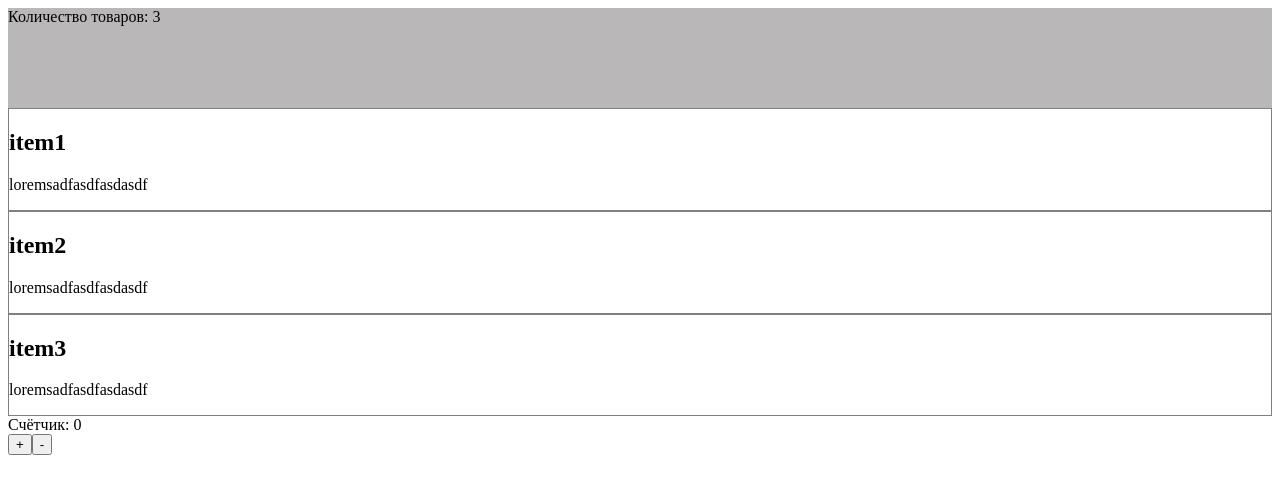
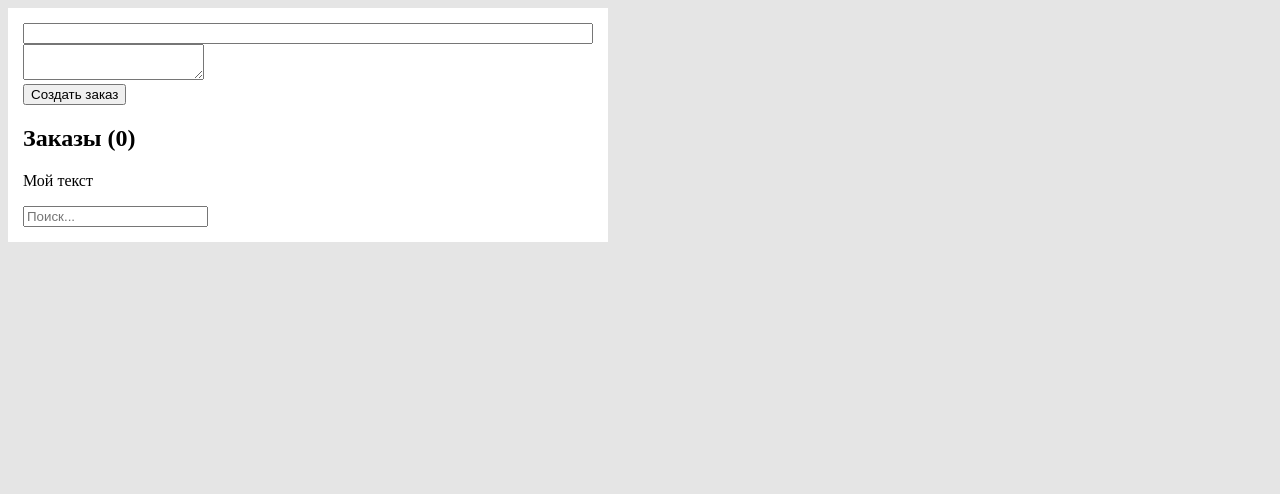
Before and after one commit to Don-Mihai/react-project-02, a React (Create React App) app: page / in a window 1280 px wide. Shown: the top 494 px of the page. Built offline with nearby package versions, Linux system fonts and the light colour scheme.

Commit message:
[feat] create orders []

```diff
--- a/package.json
+++ b/package.json
@@ -3,6 +3,10 @@
   "version": "0.1.0",
   "private": true,
   "dependencies": {
+    "@emotion/react": "^11.10.5",
+    "@emotion/styled": "^11.10.5",
+    "@mui/icons-material": "^5.11.0",
+    "@mui/material": "^5.11.8",
     "@testing-library/jest-dom": "^5.16.5",
     "@testing-library/react": "^13.4.0",
     "@testing-library/user-event": "^13.5.0",
--- a/src/App.js
+++ b/src/App.js
@@ -1,12 +1,13 @@
+import CreateOrder from './components/CreateOrder/CreateOrder';
 import Header from './components/Header';
-import Main from './components/Main';
+
 
 
 function App() {
   return (
     <div className="App">
-      <Header></Header>
-      <Main></Main>
+      {/* <Header></Header> */}
+      <CreateOrder></CreateOrder>
     </div>
   );
 }
--- /dev/null
+++ b/src/components/CreateOrder/CreateOrder.css
@@ -0,0 +1,10 @@
+.order {
+    width: 600px;
+    padding: 15px;
+    background-color: #fff;
+
+}
+
+.order__input-name {
+    width: 100%;
+}
--- /dev/null
+++ b/src/components/CreateOrder/CreateOrder.js
@@ -0,0 +1,71 @@
+import { useState } from "react";
+import Orders from "../Orders/Orders";
+import './CreateOrder.css';
+
+function CreateOrder () {
+    const [formValues, setFormValues] = useState({})
+    const [orders, setOrders] = useState([])
+
+
+    const  handleDelete = () => {
+        const arr = [{}, {}, {}]
+    }
+
+    const handleChange = (event) => {
+        // взять данные инпута
+        setFormValues({...formValues, name: event.target.value})
+
+        console.log(formValues)
+    }
+
+    const handleChangeSecondary = (event) => {
+        // взять данные инпута
+        setFormValues({...formValues, describe: event.target.value})
+        console.log(formValues)
+    }
+
+    const clearInput = () => {
+        setFormValues({
+            name: '',
+            describe: '',
+        })
+    }
+
+    const placeOrder = () => {
+        const newOrder = {
+            name: formValues.name,
+            describe: formValues.describe
+        }
+
+        // валидация на заполнение полей
+        if(!formValues?.describe?.length || !formValues?.name?.length) {
+            return;
+        }
+
+        // вызывает баги
+        // setOrders([...orders, newOrder])
+
+        setOrders(prev => {
+            return [...prev, newOrder]
+        })
+
+        clearInput()
+    }
+
+    return (
+        <div className="order">
+            <input name="name" className="order__input-name" onChange={handleChange} value={formValues?.name} />
+
+            <textarea name="describe" onChange={handleChangeSecondary} value={formValues?.describe} ></textarea>
+
+            <div>
+                <button onClick={placeOrder}>Создать заказ</button>
+            </div>
+
+
+            <Orders orders={orders} onDelete={handleDelete}><p>Мой текст</p></Orders>
+        </div>
+    )
+}
+
+export default CreateOrder
--- a/src/components/Main.js
+++ /dev/null
@@ -1,11 +0,0 @@
-
-
-function Main () {
-    return (
-        <main>
-
-        </main>
-    )
-}
-
-export default Main
--- /dev/null
+++ b/src/components/Orders/Orders.css
@@ -0,0 +1,6 @@
+.orders__item {
+    display: flex;
+    justify-content: space-between;
+    align-items: center;
+    padding: 10px 15px;
+}
--- /dev/null
+++ b/src/components/Orders/Orders.js
@@ -0,0 +1,46 @@
+import { useState } from "react";
+import './Orders.css'
+import IconButton from '@mui/material/IconButton';
+import DeleteIcon from '@mui/icons-material/Delete';
+
+
+
+function Orders({orders, onDelete, children}) {
+    const [search, setSearch] = useState('')
+
+    const handleChange = (event) => {
+        setSearch(event.target.value)
+    }
+
+    return (
+        <div>
+            <h2>Заказы ({orders?.length})</h2>
+            {children}
+
+            <input onChange={handleChange} value={search} placeholder="Поиск..." />
+            {orders
+                ?.filter(object => {
+                    // поиск по заказам
+                    if (object?.name.toUpperCase().includes(search.toUpperCase()) || object?.describe.toUpperCase().includes(search.toUpperCase())) {
+                        return true;
+                    } else return false;
+                })
+                .map((object, index) => {
+                    return (
+                        <div className="orders__item" key={index} style={{ border: '1px solid red' }}>
+                            <div>
+                                <div>{object?.name}</div>
+                                <div>{object?.describe}</div>
+                            </div>
+
+                            <IconButton onClick={() => onDelete(object.id)} aria-label="delete" size="small">
+                                <DeleteIcon fontSize="small" />
+                            </IconButton>
+                        </div>
+                    );
+                })}
+        </div>
+    );
+}
+
+export default Orders
--- a/src/index.css
+++ b/src/index.css
@@ -1,8 +1,7 @@
-.header {
-  height: 100px;
-  background-color: rgb(185, 183, 183);
+body {
+  background-color: rgb(229, 229, 229);
 }
 
-.item {
-  border: 1px solid grey;
+* {
+  box-sizing: border-box;
 }
```
Also changed, not shown: 1 other file (tests, documents, lock files or other folders).
